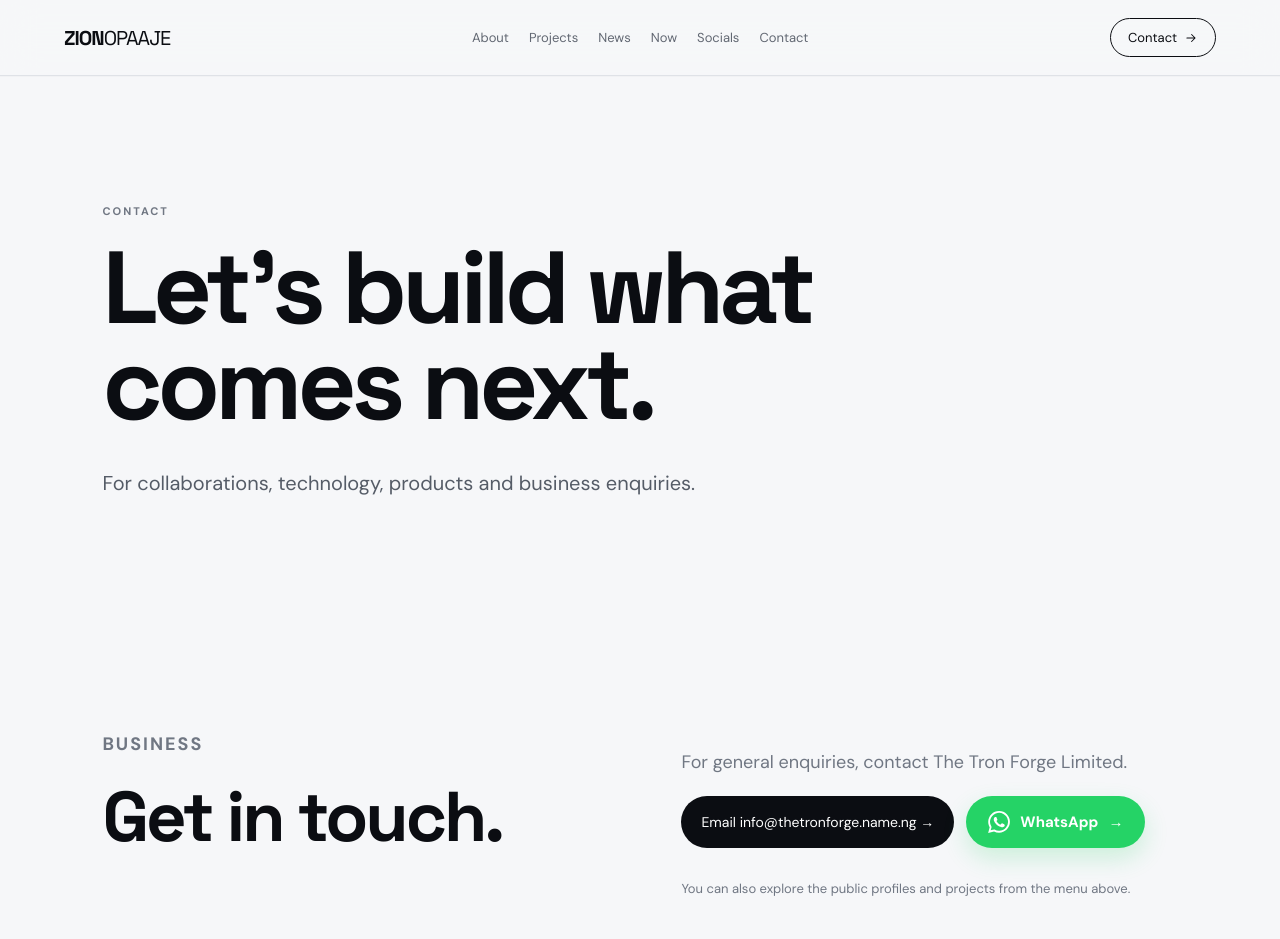
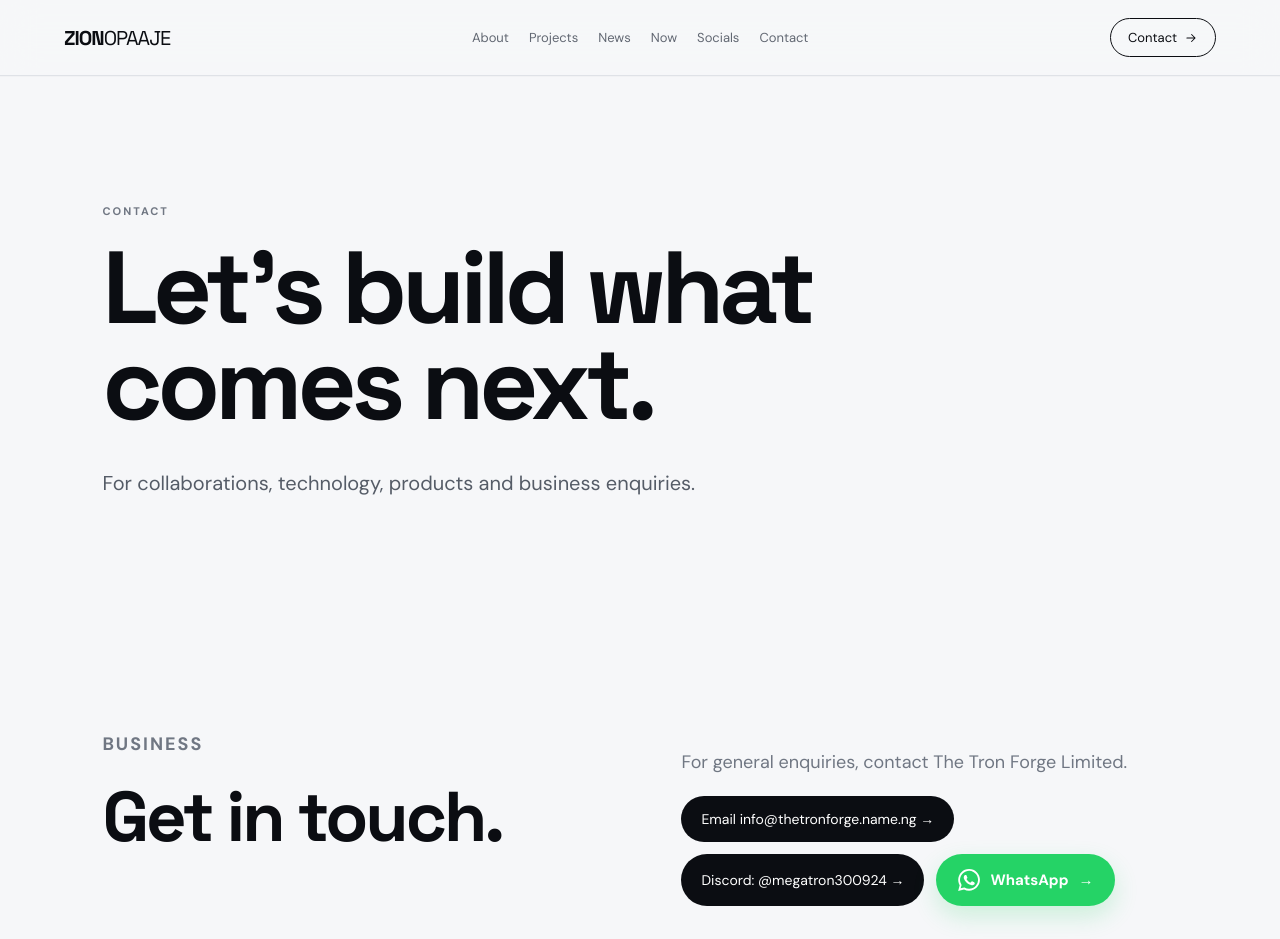
Before and after one commit to MEGATRON300924/zionopaaje, a Next.js app: page /contact in a window 1280 px wide. Shown: the top 939 px of the page. Built offline with nearby package versions, Linux system fonts and the light colour scheme.

Commit message:
Add Discord contact link

```diff
--- a/app/contact/page.tsx
+++ b/app/contact/page.tsx
@@ -32,6 +32,15 @@ export default function Contact() {
               </a>
 
               <a
+                className="primary"
+                href="https://discordapp.com/users/megatron300924"
+                target="_blank"
+                rel="noreferrer"
+              >
+                Discord: @megatron300924 →
+              </a>
+
+              <a
                 className="whatsapp-button"
                 href="https://wa.link/hfv0mc"
                 target="_blank"
```
